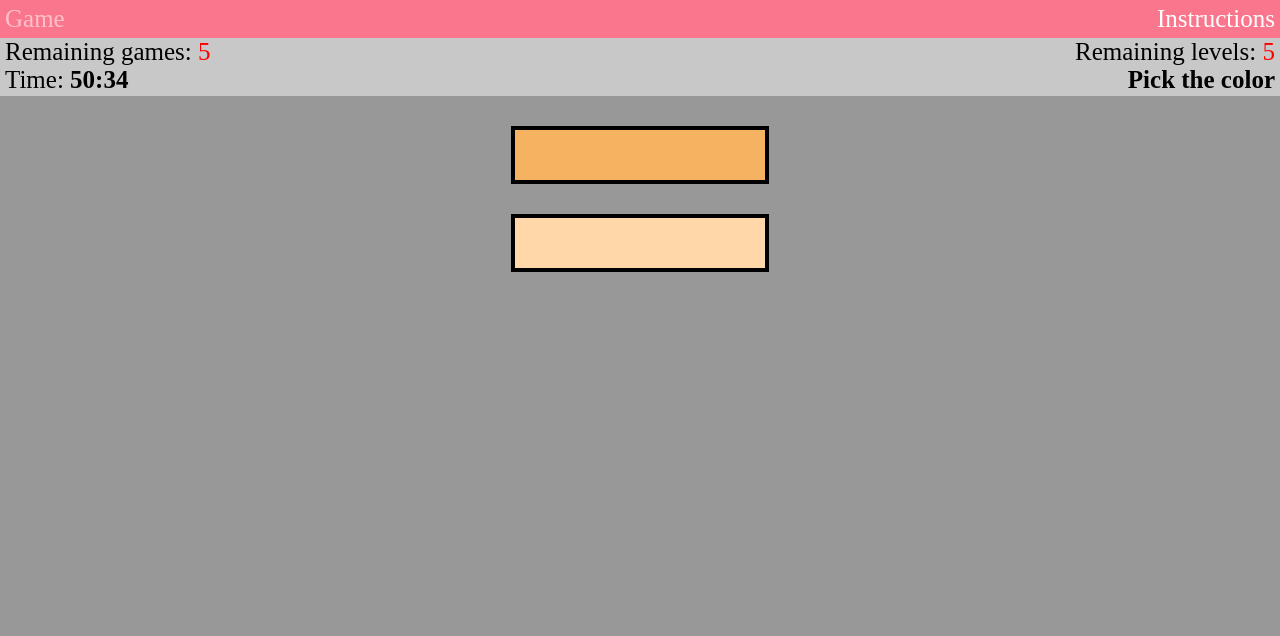
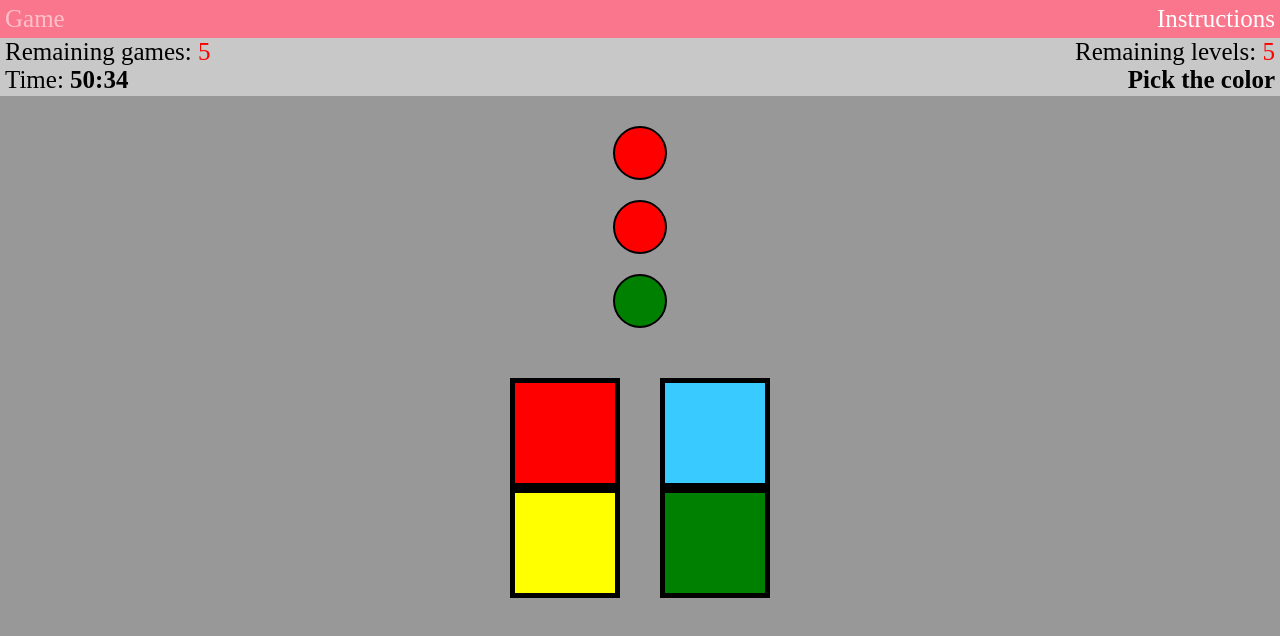
Before and after one commit to juanro-pf/brain-game, a React (Create React App) app: page /game-mix in a window 1280 px wide. Shown: the top 636 px of the page. Built offline with nearby package versions, Linux system fonts and the light colour scheme; no server answers.

Commit message:
Game10 finished, overall game logic missing

```diff
--- /dev/null
+++ b/src/components/Game10.tsx
@@ -0,0 +1,77 @@
+import React, { useEffect, useRef, useState } from 'react';
+import colors from '../media/colors.json';
+import { getRandomElement, shuffleArray } from '../helpers/helpFunctions';
+
+const Game10 = () => {
+
+  const sides= {
+    'ArrowLeft': [0, 2],
+    'ArrowRight': [1, 3]
+  };
+
+  type Color = keyof typeof colors;
+  type Side = keyof typeof sides;
+
+  // Below 2 functions was created because the listeners do not have access to the state https://medium.com/geographit/accessing-react-state-in-event-listeners-with-usestate-and-useref-hooks-8cceee73c559
+  const setCurrentColorRef = (count: number): void => {
+    setCurrentColor(count);
+    currentColorRef.current= count;
+  };
+
+  const setCansArrayRef = (arr: string[]): void => {
+    setCansArray(arr);
+    cansArrayRef.current= arr;
+  };
+
+  const handleKey= (e: KeyboardEvent) => {
+    if(colorsArray[currentColorRef.current] && sides[e.key as Side] && sides[e.key as Side].includes(cansArrayRef.current.indexOf(colorsArray[currentColorRef.current]))){
+      if(currentColorRef.current !== 0 && currentColorRef.current !== colorsArray.length && currentColorRef.current % 9 === 0){
+        const newCans= [...cansArray];
+        shuffleArray(newCans);
+        setCansArrayRef(newCans);
+      }
+      setCurrentColorRef(currentColorRef.current + 1);
+    }
+  };
+
+  useEffect(() => {
+    document.addEventListener('keydown', handleKey)
+    return () => {
+      document.removeEventListener('keydown', handleKey);
+    }
+  }, []);
+
+  const generateColorsArray= (colorsCount: number): string[] => {
+    const array: string[]= [];
+    for(let i=0; i<colorsCount; i++){
+      array.push(getRandomElement(Object.keys(colors)));
+    }
+    return array;
+  };
+
+  const [colorsArray, setColorsArray] = useState(generateColorsArray(50));
+  const [currentColor, setCurrentColor] = useState(0); //currentColorIndex would be a better name
+  const currentColorRef = useRef(currentColor);
+  const [cansArray, setCansArray] = useState(Object.keys(colors));
+  const cansArrayRef = useRef(cansArray);
+
+  return (
+    <div className='game-ten'>
+      <div className='game-ten__item' style={{ backgroundColor: colorsArray[currentColor + 2] ? colors[colorsArray[currentColor + 2] as Color] : '', border: colorsArray[currentColor + 2] ? '' : '2px solid transparent' }}>{currentColor + 2 !== 0 && currentColor + 2 !== colorsArray.length && (currentColor + 2) % 9 === 0 && '?'}</div>
+      <div className='game-ten__item' style={{ backgroundColor: colorsArray[currentColor + 1] ? colors[colorsArray[currentColor + 1] as Color] : '', border: colorsArray[currentColor + 1] ? '' : '2px solid transparent' }}>{currentColor + 1 !== 0 && currentColor + 1 !== colorsArray.length && (currentColor + 1) % 9 === 0 && '?'}</div>
+      <div className='game-ten__item' style={{ backgroundColor: colorsArray[currentColor] ? colors[colorsArray[currentColor] as Color] : '', border: colorsArray[currentColor] ? '' : '2px solid transparent' }}>{currentColor !== 0 && currentColor !== colorsArray.length && currentColor % 9 === 0 && '?'}</div>
+      <div className='game-ten__section-down'>
+        <div className='game-ten__section-down__side'>
+          <div className='game-ten__section-down__side__item' style={{ backgroundColor: colors[cansArray[2] as Color] }}></div>
+          <div className='game-ten__section-down__side__item' style={{ backgroundColor: colors[cansArray[0] as Color] }}></div>
+        </div>
+        <div className='game-ten__section-down__side'>
+          <div className='game-ten__section-down__side__item' style={{ backgroundColor: colors[cansArray[3] as Color] }}></div>
+          <div className='game-ten__section-down__side__item' style={{ backgroundColor: colors[cansArray[1] as Color] }}></div>
+        </div>
+      </div>
+    </div>
+  )
+};
+
+export default Game10;
--- a/src/components/GameScreen.tsx
+++ b/src/components/GameScreen.tsx
@@ -1,5 +1,6 @@
 import React, { useState } from 'react';
 import Game1 from './Game1';
+import Game10 from './Game10';
 import Game2 from './Game2';
 import Game3 from './Game3';
 import Game4 from './Game4';
@@ -39,7 +40,8 @@ const GameScreen = () => {
         {/* <Game6 /> */}
         {/* <Game7 /> */}
         {/* <Game8 /> */}
-        <Game9 />
+        {/* <Game9 /> */}
+        <Game10 />
       </div>
     </div>
   )
--- a/src/index.css
+++ b/src/index.css
@@ -442,3 +442,38 @@ html, body {
   margin: 30px auto;
   width: 600px;
 }
+
+/*=======
+  GAME10
+=======*/
+
+.game-ten {
+  padding-top: 30px;
+}
+
+.game-ten__item {
+  border: 2px solid black;
+  border-radius: 50%;
+  font-size: 45px;
+  font-weight: bold;
+  height: 50px;
+  margin: 0 auto 20px auto;
+  text-align: center;
+  width: 50px;
+}
+
+.game-ten__section-down {
+  display: flex;
+  justify-content: center;
+  margin-top: 50px;
+}
+
+.game-ten__section-down__side {
+  margin: 0 20px;
+}
+
+.game-ten__section-down__side__item {
+  height: 100px;
+  border: 5px solid black;
+  width: 100px;
+}
```
